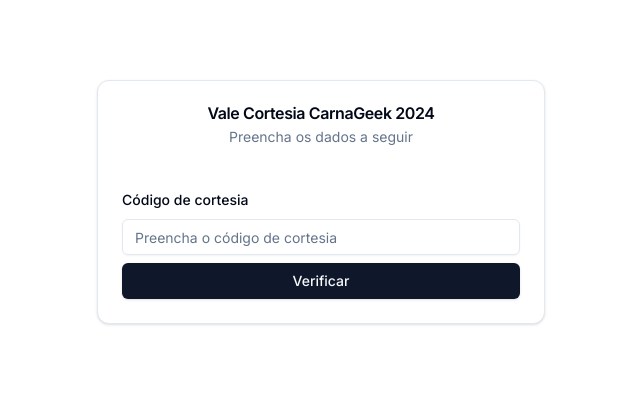
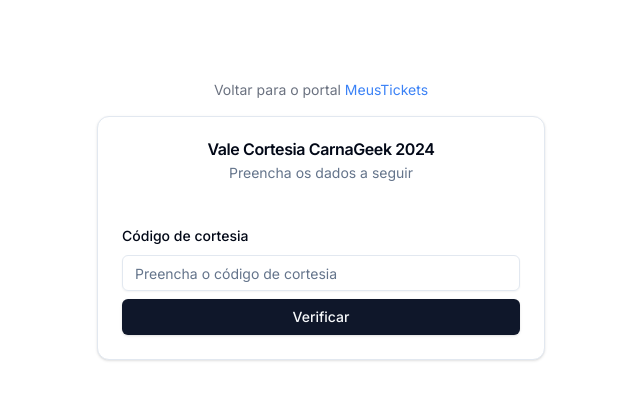
Before and after one commit to FelipeSantos92Dev/code-verification, a Next.js app: page / in a window 1280 px wide. Shown: the top 400 px of the page, without its empty margins (319-959 px from the left). Built offline with nearby package versions, Linux system fonts and the light colour scheme.

Commit message:
feat: create back button

```diff
--- a/src/app/components/form/index.tsx
+++ b/src/app/components/form/index.tsx
@@ -87,6 +87,12 @@
 
   return (
     <div className={'w-full max-w-md mx-auto'}>
+      <div className={`text-center text-sm text-gray-500 mb-4`}>
+        Voltar para o portal{' '}
+        <a href="https://carnageek.meusticketsoficial.com.br">
+          <span className={`text-blue-500 hover:text-blue-600`}>MeusTickets</span>
+        </a>
+      </div>
       <Card className="space-y-4">
         <CardHeader>
           <CardTitle className={`text-center`}>Vale Cortesia CarnaGeek 2024</CardTitle>
```
